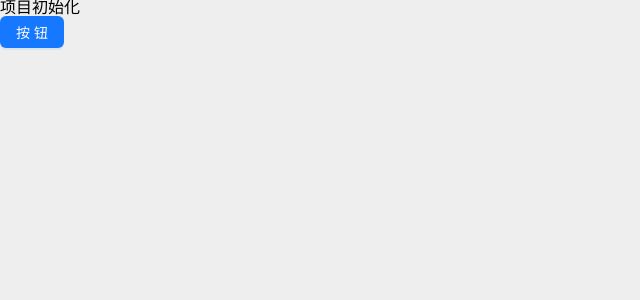
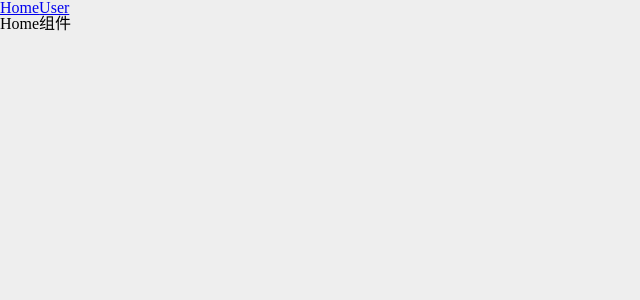
Before and after one commit to shuren233/luobd-react, a React (Vite) app: page /home in a window 1280 px wide. Shown: the top 300 px of the page, without its empty margins (0-640 px from the left). Built offline with nearby package versions, Linux system fonts and the light colour scheme.

Commit message:
路由组件配置

```diff
--- a/src/App.tsx
+++ b/src/App.tsx
@@ -1,9 +1,16 @@
+
+import router from "@/router";
+import {useRoutes,Link} from "react-router-dom";
 
 function App() {
+    const outlet = useRoutes(router);
   return (
     <>
       <div>
-        项目初始化
+        <Link to='/home'>Home</Link>
+        <Link to='/user'>User</Link>
+          {/* 路由渲染  */}
+          {outlet}
       </div>
     </>
   )
--- a/src/main.tsx
+++ b/src/main.tsx
@@ -1,6 +1,7 @@
 import React from 'react'
 import ReactDOM from 'react-dom/client'
-import {Button} from 'antd'
+// 路由支持
+import {BrowserRouter} from "react-router-dom";
 // 初始化全局样式
 import 'reset-css'
 // 引入自定义全局样式
@@ -9,7 +10,8 @@ import App from './App.tsx'
 
 ReactDOM.createRoot(document.getElementById('root')!).render(
   <React.StrictMode>
+      <BrowserRouter>
     <App />
-      <Button type='primary'>按钮</Button>
+      </BrowserRouter>
   </React.StrictMode>,
 )
--- /dev/null
+++ b/src/router/index.tsx
@@ -0,0 +1,27 @@
+
+import React,{lazy} from "react";
+const Home = lazy(() => import('@/views/home'))
+const User = lazy(() => import('@/views/user'))
+
+// 重定向组件
+import {Navigate} from "react-router-dom";
+const router = [
+    {
+        path: '/',
+        // 重定向
+        element: <Navigate to={'/home'} />
+    },
+    {
+        path: '/home',
+        element: <React.Suspense fallback={<div>加载中...</div>}>
+            <Home />
+        </React.Suspense>
+    },
+    {
+        path: '/user',
+        element: <React.Suspense fallback={<div>加载中...</div>}>
+            <User />
+        </React.Suspense>
+    }
+]
+export default router;
--- /dev/null
+++ b/src/views/home.tsx
@@ -0,0 +1,10 @@
+function Home() {
+    return (
+        <>
+            <div>
+                Home组件
+            </div>
+        </>
+    )
+}
+export default Home
--- /dev/null
+++ b/src/views/user.tsx
@@ -0,0 +1,10 @@
+function User() {
+    return (
+        <>
+            <div>
+                User组件
+            </div>
+        </>
+    )
+}
+export default User
```
